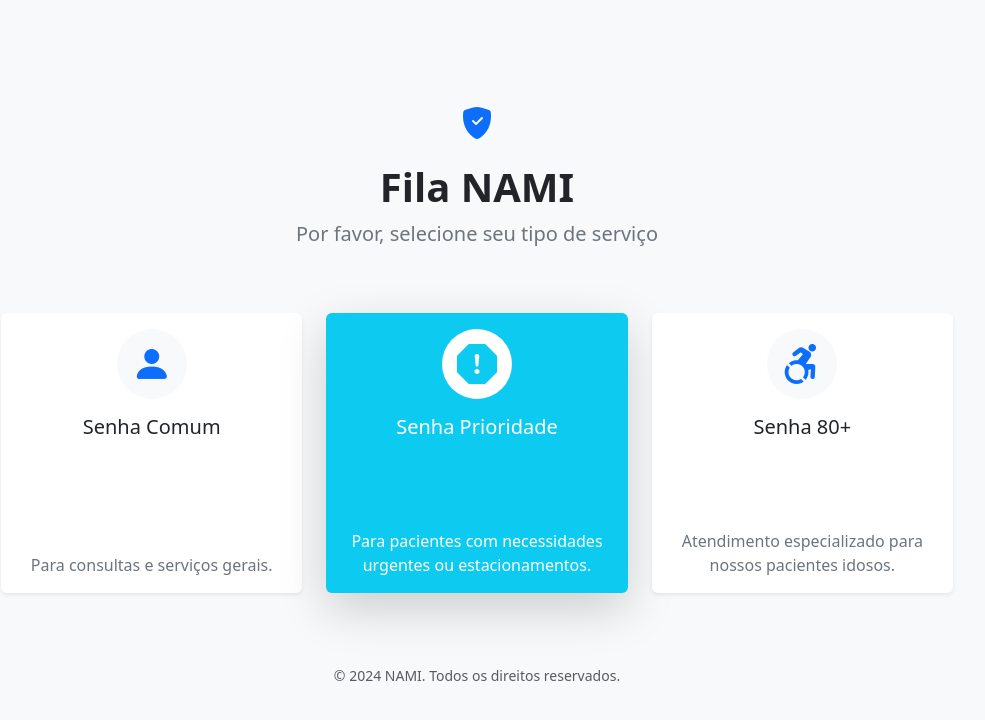
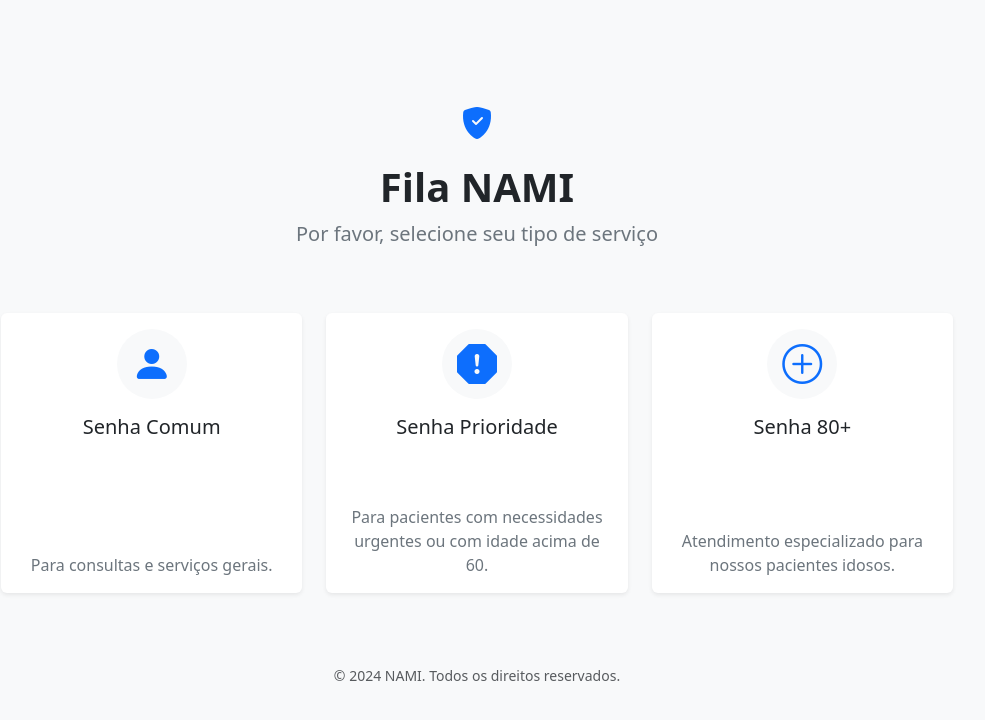
Before and after one commit to LuizGup/FilaNami, a React app in the folder frontend/: page /toten in a window 1280 px wide. Shown: the top 720 px of the page, without its empty margins (35-1020 px from the left). Built offline with nearby package versions, Linux system fonts and the light colour scheme; the HTML template or start-up script is replaced by a standard one.

Commit message:
style_botaocolor

```diff
--- a/frontend/src/components/SelectService.jsx
+++ b/frontend/src/components/SelectService.jsx
@@ -1,30 +1,32 @@
 import React from 'react';
 
-const ICON_COMMON = <i className="bi bi-person-fill fs-1 text-primary"></i>; // Exemplo: ícone de Pessoa
-const ICON_PRIORITY = <i className="bi bi-exclamation-octagon-fill fs-1 text-info"></i>; // Exemplo: ícone de Exclamação
-const ICON_80PLUS = <i className="bi bi-person-wheelchair fs-1 text-primary"></i>; // Exemplo: ícone de Cadeira de Rodas
+// Os ícones não precisam mudar de cor aqui, pois o fundo do card será neutro.
+const ICON_COMMON = <i className="bi bi-person-fill fs-1 text-primary"></i>; // Ícone Padrão
+const ICON_PRIORITY = <i className="bi bi-exclamation-octagon-fill fs-1 text-primary"></i>; // Ícone Padrão
+const ICON_80PLUS = <i className="bi bi-plus-circle fs-1 text-primary"></i>; // Ícone Padrão
 
 // Componente para um único cartão de serviço
 const ServiceCard = ({ icon, title, description, isPriority, onClick, iconClass, iconBgClass }) => {
 
-  // Classes customizadas para o card de prioridade ficar azul (como na imagem)
-  const cardClasses = `card text-center h-100 ${isPriority ? 'bg-info text-white shadow-lg border-0' : 'shadow-sm border-0'}`;
-  const titleClasses = isPriority ? 'text-white' : 'text-dark';
-  const descriptionClasses = isPriority ? 'text-white-75' : 'text-secondary';
-  const iconWrapperClasses = `rounded-circle d-inline-flex align-items-center justify-content-center p-3 mb-3 mx-auto ${isPriority ? 'bg-white text-info' : 'bg-light'}`;
+  // === MODIFICAÇÃO CHAVE: Usar SEMPRE as classes neutras/padrão ===
+  // O valor de `isPriority` é ignorado aqui para garantir a cor consistente.
 
-  // Ajustando o ícone para o card de prioridade
-  const priorityIcon = isPriority
-    ? React.cloneElement(icon, { className: icon.props.className.replace('text-primary', 'text-info') })
-    : icon;
+  // Classes Padrão (Neutras)
+  const cardClasses = `card text-center h-100 shadow-sm border-0`; // Retirado o 'bg-info'
+  const titleClasses = 'text-dark'; // Título sempre escuro
+  const descriptionClasses = 'text-secondary'; // Descrição sempre secundária
+  const iconWrapperClasses = 'rounded-circle d-inline-flex align-items-center justify-content-center p-3 mb-3 mx-auto bg-light'; // Fundo do ícone sempre claro
+
+  // Não é necessário clonar o elemento do ícone se o fundo do cartão não for azul/ciano
+  const finalIcon = icon;
 
   return (
-    <div className="col-12 col-md-4 mb-4"> {/* col-md-4 garante 3 colunas em desktop e 100% em mobile */}
+    <div className="col-12 col-md-4 mb-4">
       <div className={cardClasses} style={{ minHeight: '280px', cursor: 'pointer' }} onClick={onClick}>
         <div className="card-body d-flex flex-column justify-content-between">
           <div>
             <div className={iconWrapperClasses} style={{ width: '70px', height: '70px' }}>
-              {priorityIcon}
+              {finalIcon}
             </div>
             <h3 className={`card-title ${titleClasses} fs-5`}>{title}</h3>
           </div>
@@ -35,7 +37,9 @@ const ServiceCard = ({ icon, title, description, isPriority, onClick, iconClass,
   );
 };
 
+// ... (O componente SelectService permanece o mesmo, pois o trabalho foi no ServiceCard)
 const SelectService = () => {
+  // ... (handleSelection e o resto do código)
   const handleSelection = (serviceType) => {
     // Lógica de navegação ou estado aqui
     console.log(`Serviço selecionado: ${serviceType}`);
@@ -44,9 +48,7 @@ const SelectService = () => {
   return (
     <div className="container-fluid bg-light min-vh-100 d-flex flex-column justify-content-center align-items-center p-4">
       <div className="text-center mb-5">
-        {/* Ícone do escudo no topo */}
         <div className="mb-3">
-          {/* Exemplo de ícone de escudo do Bootstrap Icons */}
           <i className="bi bi-shield-fill-check text-primary fs-2"></i>
         </div>
 
@@ -64,12 +66,12 @@ const SelectService = () => {
           onClick={() => handleSelection('Comum')}
         />
 
-        {/* Cartão 2: Senha Prioridade (Destacado) */}
+        {/* Cartão 2: Senha Prioridade (Agora com cor padrão) */}
         <ServiceCard
           icon={ICON_PRIORITY}
           title="Senha Prioridade"
-          description="Para pacientes com necessidades urgentes ou estacionamentos."
-          isPriority={true}
+          description="Para pacientes com necessidades urgentes ou com idade acima de 60."
+          isPriority={true} // O isPriority agora é ignorado no visual, mas mantido na estrutura
           onClick={() => handleSelection('Prioridade')}
         />
 
```
Lines whose indentation alone changed are shown as unchanged.
